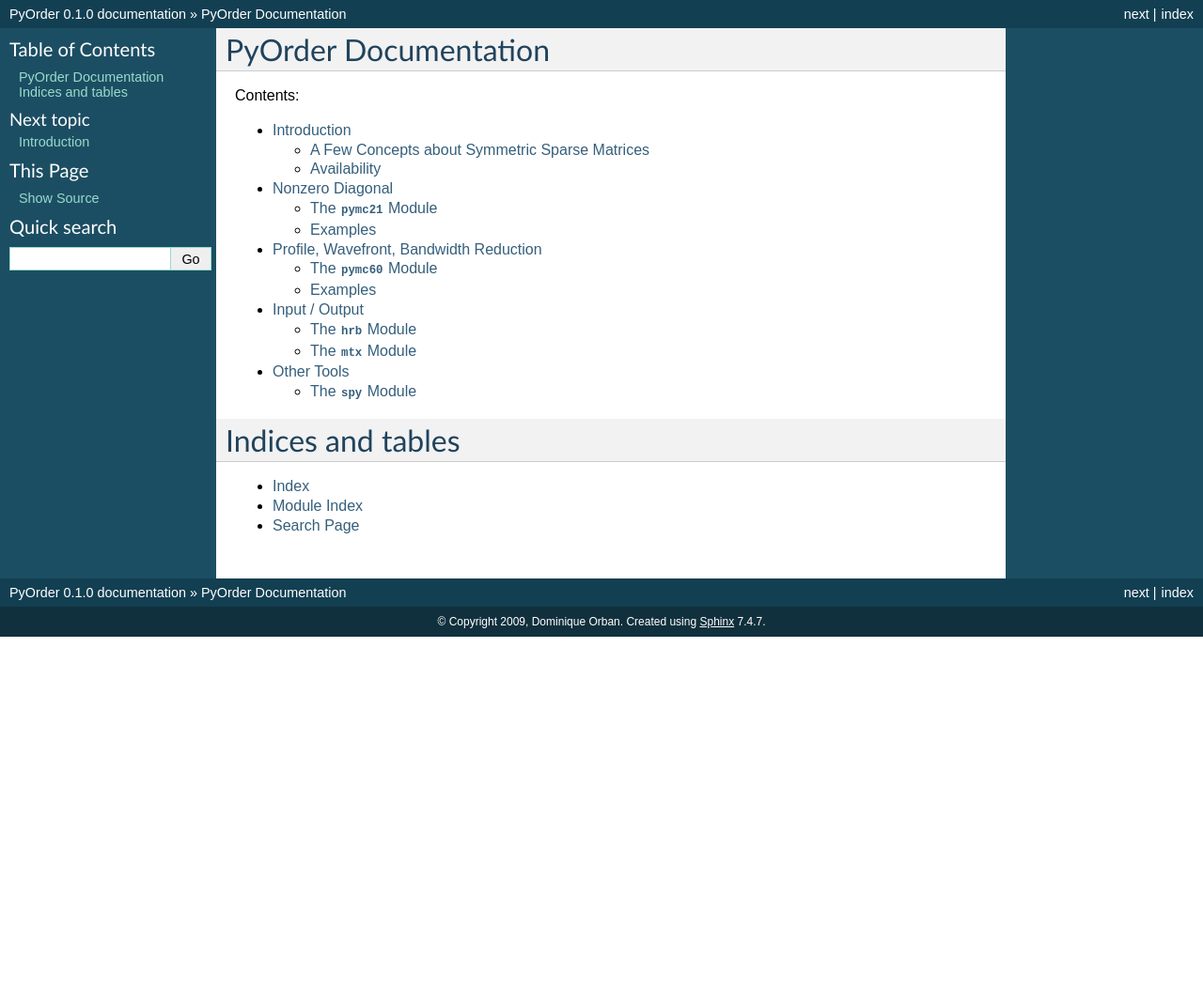
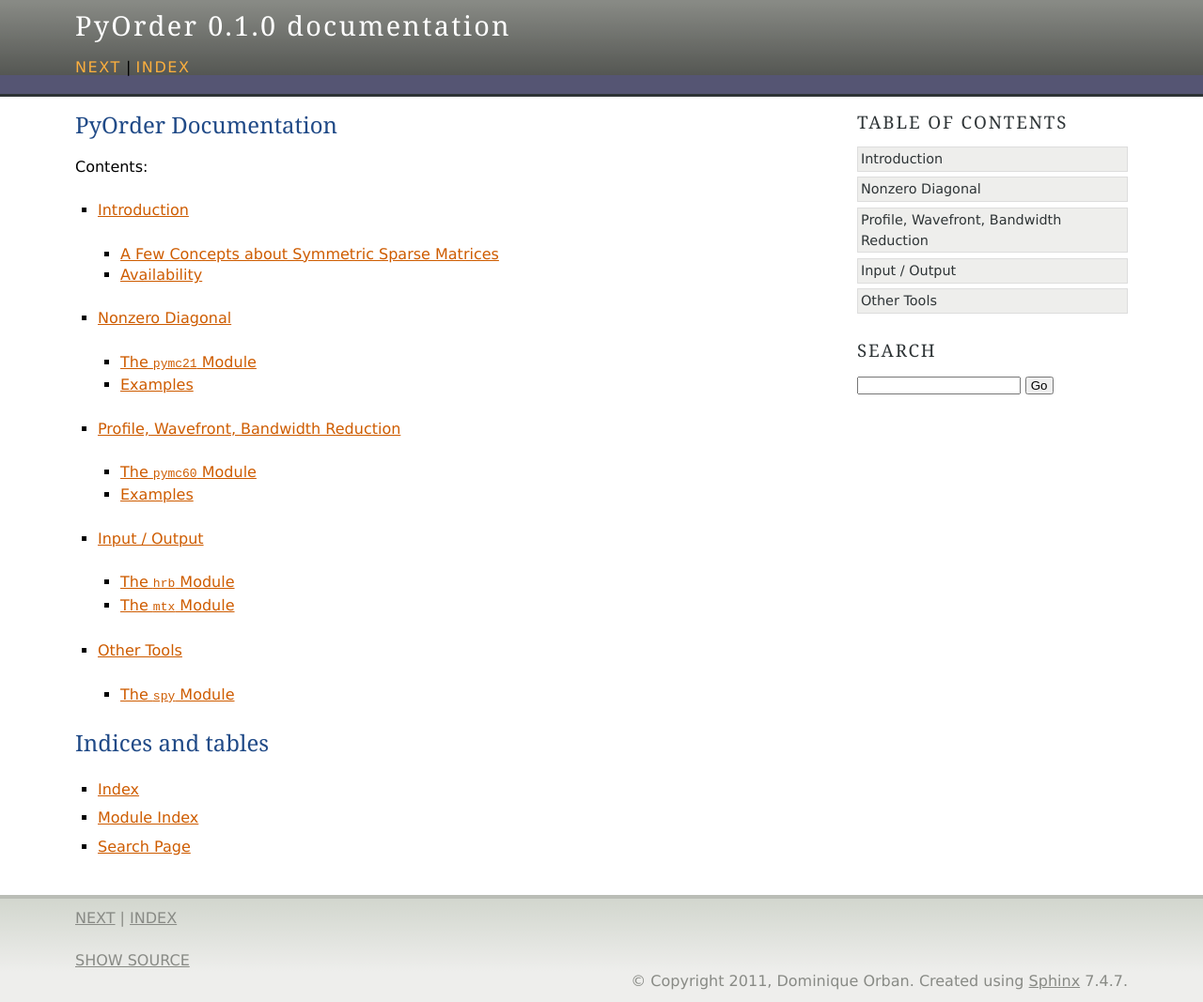
Before and after one commit to dpo/pyorder, a Sphinx documentation site: the page built from doc/source/index.rst, in a window 1280 px wide. Shown: the whole page at 94% size. Built offline with Sphinx 7.4.7, drawn with Linux system fonts in a browser that asks for light colours; before the commit the page ends 900 px from its top, so only the background shows below that.

```diff
--- a/doc/source/conf.py
+++ b/doc/source/conf.py
@@ -17,9 +17,6 @@ import sys, os
 # add these directories to sys.path here. If the directory is relative to the
 # documentation root, use os.path.abspath to make it absolute, like shown here.
 #sys.path.append(os.path.abspath('.'))
-sys.path.append('../../pyorder/pymc21')
-sys.path.append('../../pyorder/pymc60')
-sys.path.append('../../pyorder/tools')
 sys.path.append('sphinxext')
 
 # -- General configuration -----------------------------------------------------
@@ -27,18 +24,18 @@ sys.path.append('sphinxext')
 # Import support for ipython console session syntax highlighting (lives
 # in the sphinxext directory defined above)
 import ipython_console_highlighting
+import mathjax
 
 # Add any Sphinx extension module names here, as strings. They can be extensions
 # coming with Sphinx (named 'sphinx.ext.*') or your custom ones.
 extensions = ['sphinx.ext.autodoc', 'sphinx.ext.doctest', 'sphinx.ext.todo', 'sphinx.ext.coverage', 'sphinx.ext.ifconfig']
 extensions += ['ipython_console_highlighting']
 extensions += ['matplotlib.sphinxext.only_directives', 'matplotlib.sphinxext.plot_directive']
-#extensions += ['sphinx.ext.pngmath']
-extensions += ['sphinx.ext.jsmath']
-jsmath_path = '/Users/dpo/local/src/jsMath/easy/load.js'
+extensions += ['mathjax']
+mathjax_path = 'https://d3eoax9i5htok0.cloudfront.net/mathjax/latest/MathJax.js?config=TeX-AMS-MML_HTMLorMML'
 
 # Add any paths that contain templates here, relative to this directory.
-templates_path = ['_templates']
+templates_path = ['.templates']
 
 # The suffix of source filenames.
 source_suffix = '.rst'
@@ -51,7 +48,7 @@ master_doc = 'index'
 
 # General information about the project.
 project = u'PyOrder'
-copyright = u'2009, Dominique Orban'
+copyright = u'2011, Dominique Orban'
 
 # The version info for the project you're documenting, acts as replacement for
 # |version| and |release|, also used in various other places throughout the
@@ -109,7 +106,7 @@ pygments_style = 'sphinx'
 
 # The theme to use for HTML and HTML Help pages.  Major themes that come with
 # Sphinx are currently 'default' and 'sphinxdoc'.
-html_theme = 'default'
+html_theme = 'agogo'
 
 # Theme options are theme-specific and customize the look and feel of a theme
 # further.  For a list of options available for each theme, see the
@@ -138,7 +135,7 @@ html_theme = 'default'
 # Add any paths that contain custom static files (such as style sheets) here,
 # relative to this directory. They are copied after the builtin static files,
 # so a file named "default.css" will overwrite the builtin "default.css".
-html_static_path = ['_static']
+html_static_path = ['.static']
 
 # If not '', a 'Last updated on:' timestamp is inserted at every page bottom,
 # using the given strftime format.
```
